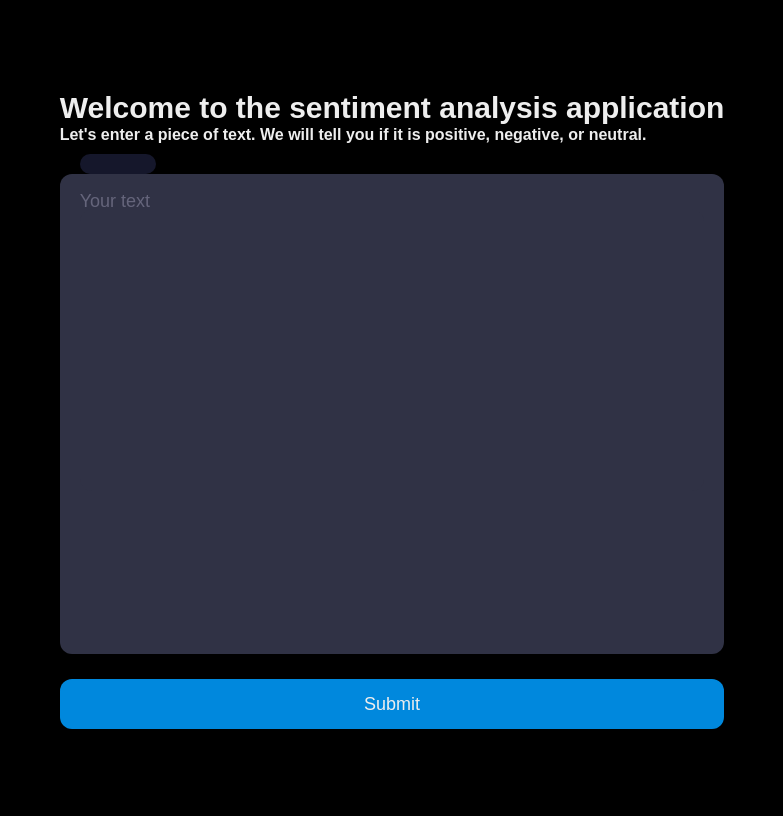
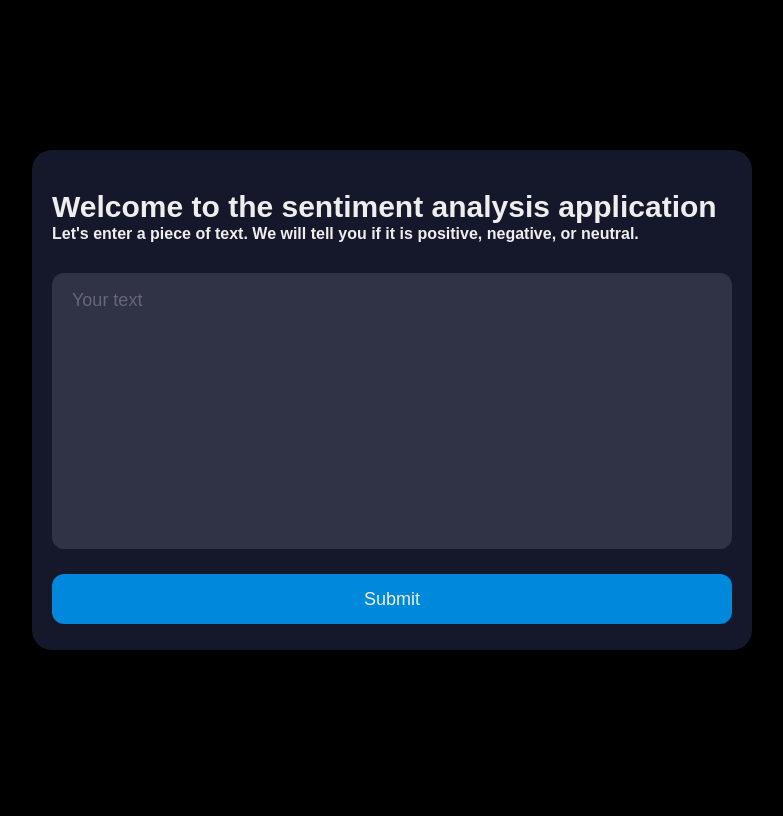
Before and after one commit to C2-Gang/Sentiment_analyser_app, a Flask app: page / in a window 1280 px wide. Shown: the whole page, without its empty margins (248-1031 px from the left). Run offline with Flask 2, Linux system fonts and the light colour scheme; parts of the project's set-up code (start-up, migrations or seed data) failed here and were passed over.

Commit message:
fix: modify form.html and form.css #DEP1-11

```diff
--- a/app/static/styles/form.css
+++ b/app/static/styles/form.css
@@ -10,8 +10,8 @@ body {
     background-color: #15172b;
     border-radius: 20px;
     box-sizing: border-box;
-    height: 650px;
-    padding: 25px;
+    height: 500px;
+    padding: 20px;
     width: 720px;
 }
 
--- a/app/templates/form.html
+++ b/app/templates/form.html
@@ -3,8 +3,8 @@
     <link rel="stylesheet" href= "{{ url_for('static',filename='styles/form.css') }}" type="text/css "/>
   </head>
   <body>
-    <div name="form" >
-      <form action = "/handle" method = "get">
+    <form action = "/handle" method = "get">
+      <div class="form">
         <div class="title">Welcome to the sentiment analysis application</div>
         <div class="subtitle">Let's enter a piece of text. We will tell you if it is positive, negative, or neutral.</div>
         <div class="input" >
@@ -13,11 +13,7 @@
           <label for="piecetext" class="placeholder">Your text</label>
         </div>
         <button type="submit" class="submit" value = "submit" id="button">Submit</button>
-      </form>
-    </div>
+      </div>
+    </form>
   </body>
 </html>
-<!--
-    <script src="http://code.jquery.com/jquery-1.11.0.min.js"></script>
-    <script src="https://ajax.googleapis.com/ajax/libs/jquery/3.1.1/jquery.min.js"></script>
-    <script type="text/javascript" src="{{ url_for('static', filename='javascript/form.js') }}"></script>
```
